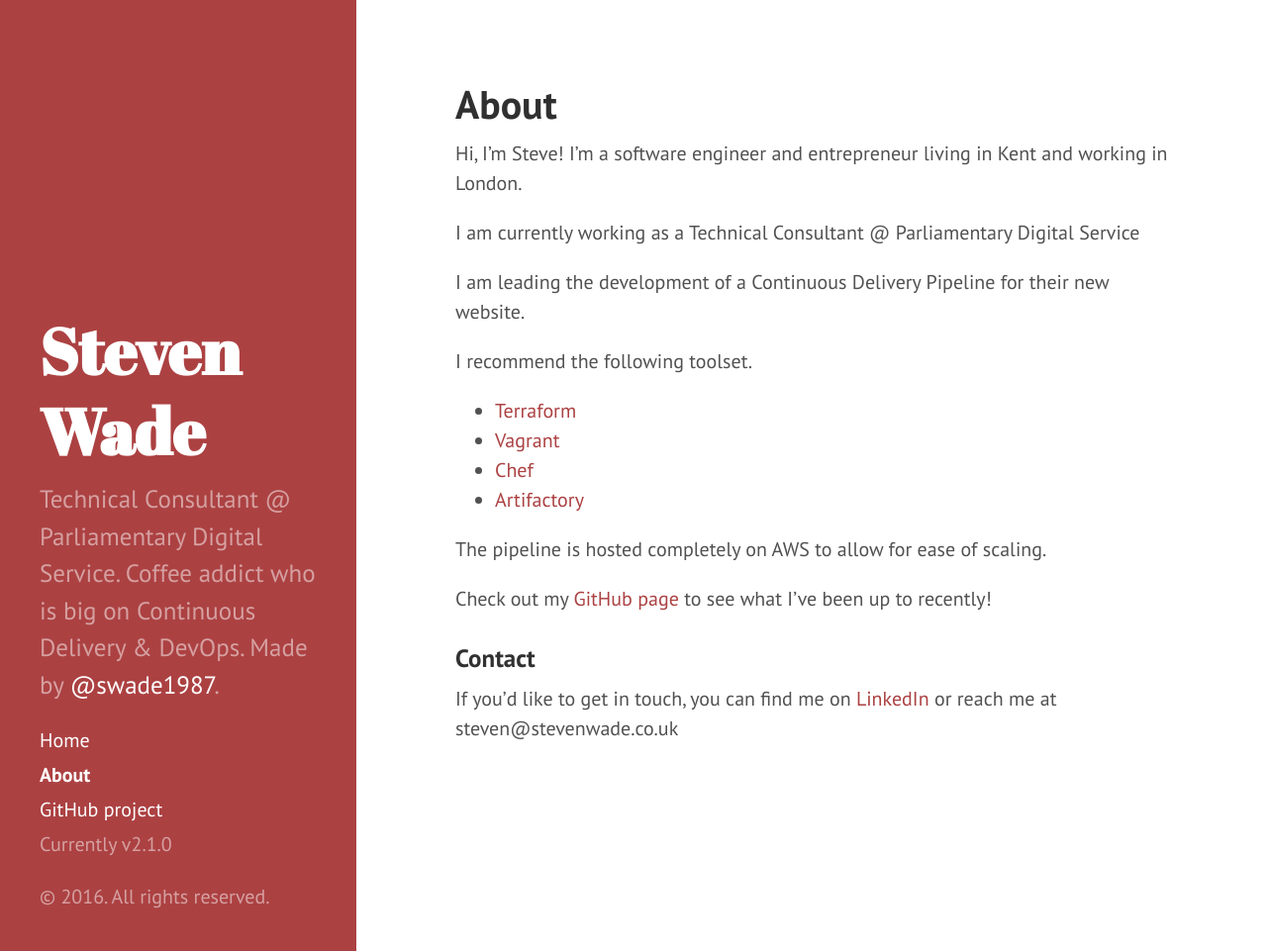
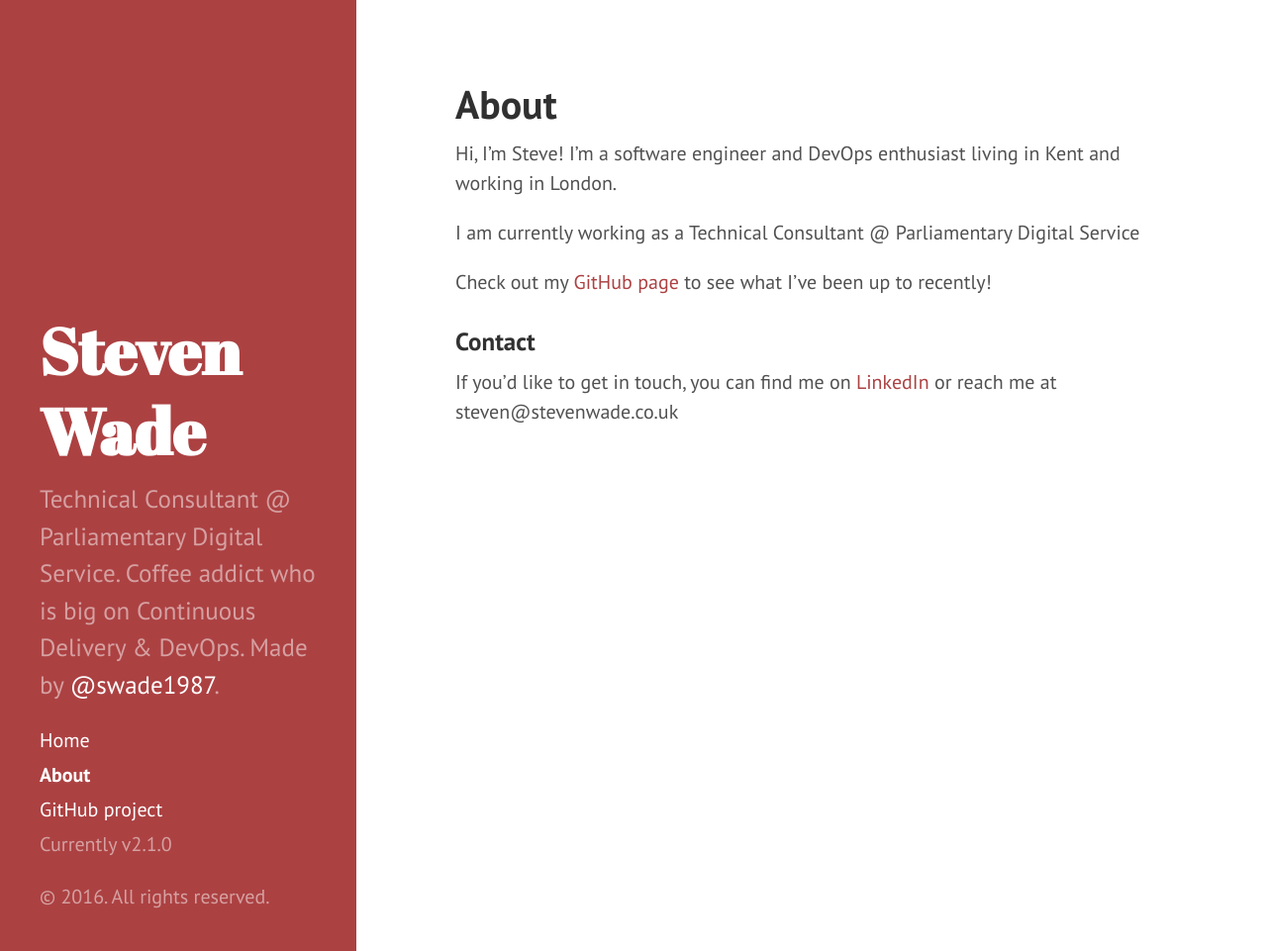
Before and after one commit to swade1987/swade1987.github.io, a Jekyll site: the page built from about.md, in a window 1280 px wide and 961 px high. Shown: the whole window at 99% size. Built offline with Jekyll 4.4.1, drawn with Linux system fonts in a browser that asks for light colours.

Commit message:
updating readme

```diff
--- a/about.md
+++ b/about.md
@@ -3,20 +3,9 @@ layout: page
 title: About
 ---
 
-Hi, I'm Steve! I'm a software engineer and entrepreneur living in Kent and working in London.
+Hi, I'm Steve! I'm a software engineer and DevOps enthusiast living in Kent and working in London.
 
 I am currently working as a Technical Consultant @ Parliamentary Digital Service
-
-I am leading the development of a Continuous Delivery Pipeline for their new website.
-
-I recommend the following toolset.
-
-* [Terraform](https://www.terraform.io/)
-* [Vagrant](https://www.vagrantup.com/)
-* [Chef](https://www.chef.io/chef)
-* [Artifactory](https://www.jfrog.com/artifactory/)
-
-The pipeline is hosted completely on AWS to allow for ease of scaling.
 
 Check out my [GitHub page](https://github.com/swade1987) to see what I've been up to recently!
 
```
